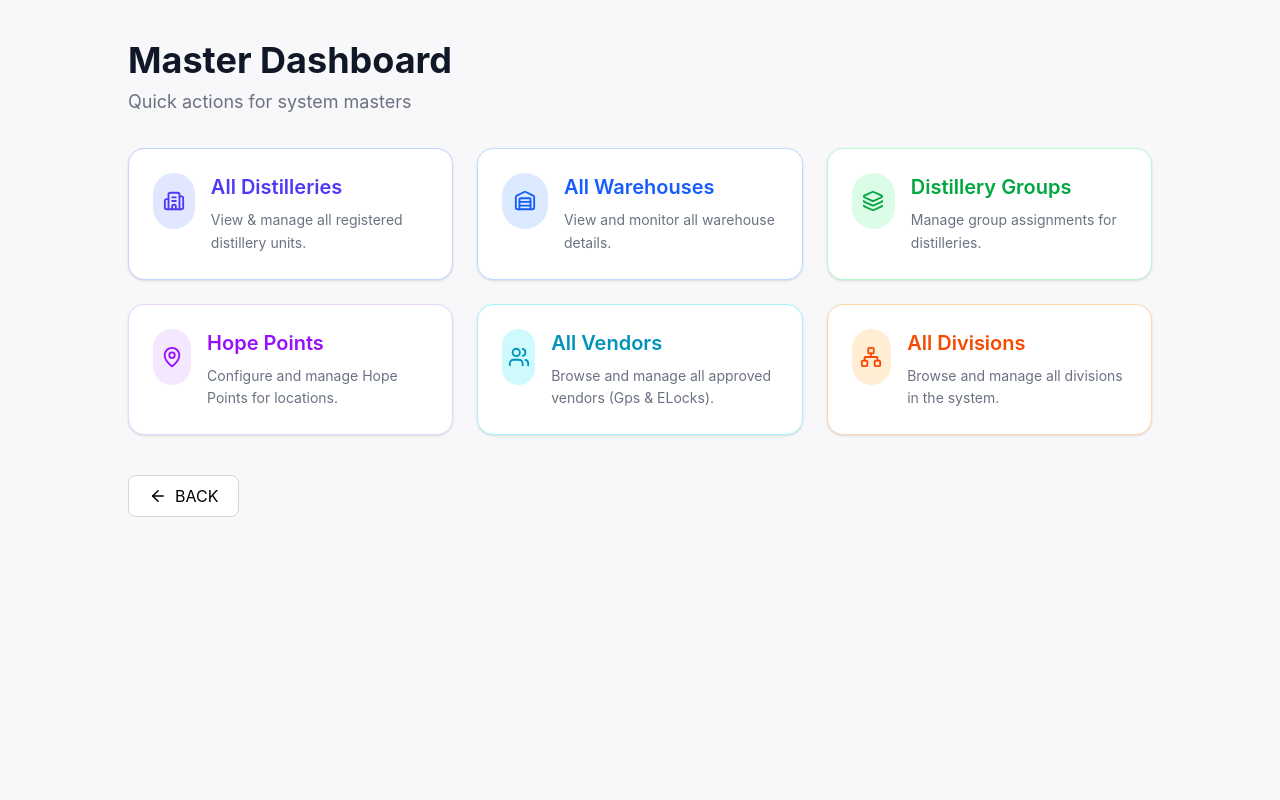
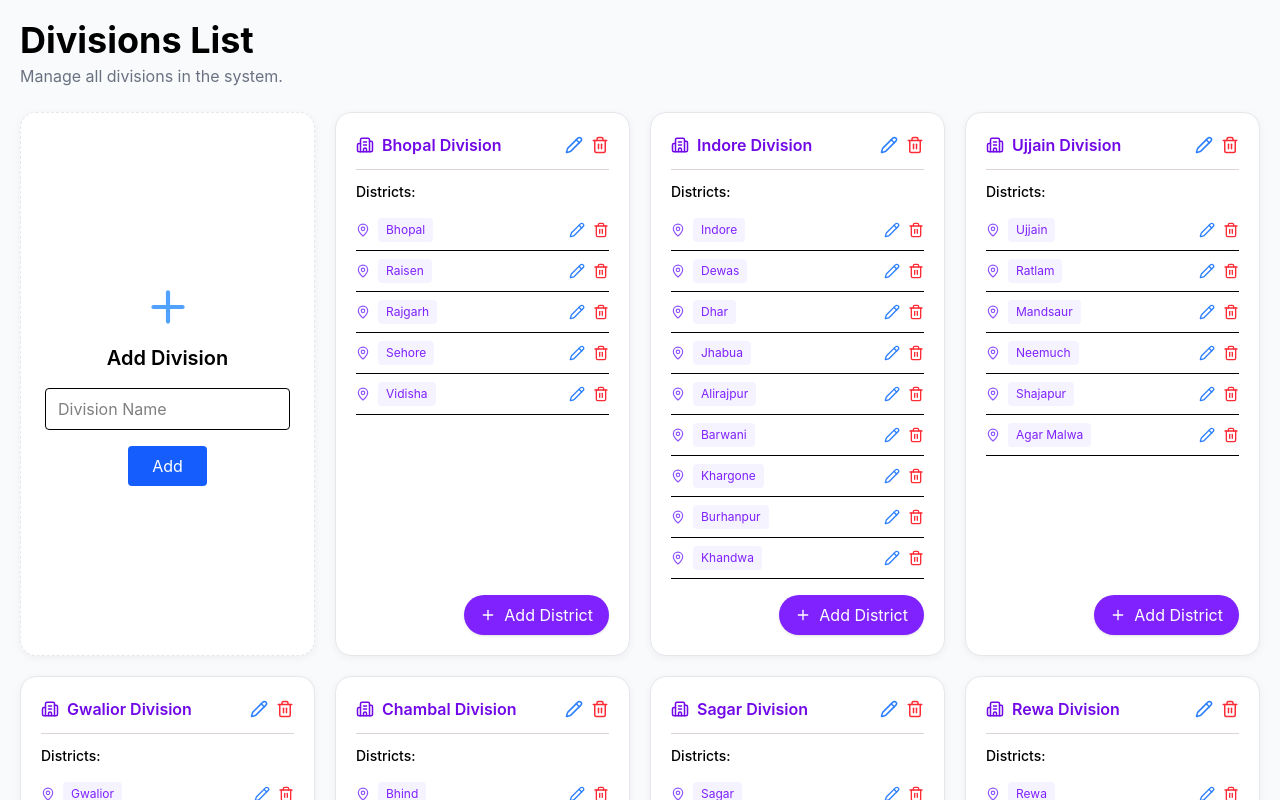
Before and after one commit to coder-Ranjan143/deemo, a React (Vite) app in the folder kirti/: page / in a window 1280 px wide. Shown: the top 800 px of the page. Built offline with nearby package versions, Linux system fonts and the light colour scheme.

Commit message:
Divisions List

```diff
--- a/kirti/src/App.jsx
+++ b/kirti/src/App.jsx
@@ -1,9 +1,10 @@
 import Master from "./Master Dashboard/Master";
-
+import Divisions from "./page/Divisions";
 function App() {
   return (
     <div>
-      <Master/>
+      {/* <Master/> */}
+      <Divisions/>
     </div>
   );
 }
--- /dev/null
+++ b/kirti/src/components/AddDivisionCard.jsx
@@ -0,0 +1,34 @@
+import { Plus } from "lucide-react";
+
+const AddDivisionCard = () => {
+  return (
+    <div className="bg-white border border-dashed
+  rounded-2xl
+  border border-[#e5e7eb]
+  shadow-[0_2px_8px_rgba(0,0,0,0.05)]
+  hover:shadow-[0_6px_16px_rgba(0,0,0,0.08)]
+  transition-all
+  duration-300 min-h-[420px] flex flex-col justify-center items-center p-6">
+      <Plus
+        size={50}
+        className="text-blue-400 mb-3"
+      />
+
+      <h2 className="font-semibold text-xl mb-4">
+        Add Division
+      </h2>
+
+      <input
+        type="text"
+        placeholder="Division Name"
+        className="w-full border rounded px-3 py-2"
+      />
+
+      <button className="mt-4 bg-blue-600 text-white px-6 py-2 rounded">
+        Add
+      </button>
+    </div>
+  );
+};
+
+export default AddDivisionCard;
--- /dev/null
+++ b/kirti/src/components/DistrictItem.jsx
@@ -0,0 +1,22 @@
+import { MapPin, Pencil, Trash2 } from "lucide-react";
+
+const DistrictItem = ({ district }) => {
+  return (
+    <div className="flex justify-between items-center py-2 border-b">
+      <div className="flex items-center gap-2">
+        <MapPin size={14} className="text-violet-500" />
+
+        <span className="bg-violet-50 text-violet-600 px-2 py-1 rounded text-xs">
+          {district}
+        </span>
+      </div>
+
+      <div className="flex gap-2">
+        <Pencil size={16} className="text-blue-500 cursor-pointer" />
+        <Trash2 size={16} className="text-red-500 cursor-pointer" />
+      </div>
+    </div>
+  );
+};
+
+export default DistrictItem;
--- /dev/null
+++ b/kirti/src/components/DivisionCard.jsx
@@ -0,0 +1,55 @@
+import {
+  Building2,
+  Pencil,
+  Trash2,
+  Plus,
+} from "lucide-react";
+
+import DistrictItem from "./DistrictItem";
+
+const DivisionCard = ({ division }) => {
+  return (
+    <div className=" bg-white
+  rounded-2xl
+  border border-[#e5e7eb]
+  shadow-[0_2px_8px_rgba(0,0,0,0.05)]
+  hover:shadow-[0_6px_16px_rgba(0,0,0,0.08)]
+  transition-all
+  duration-300
+  p-5
+  min-h-[420px]
+  flex flex-col">
+      <div className="flex justify-between items-center  border-b border-[#ddd5d5] pb-3">
+        <h2 className="flex items-center gap-2 text-violet-700 font-semibold">
+          <Building2 size={18} />
+          {division.name}
+        </h2>
+
+        <div className="flex gap-2">
+          <Pencil size={18} className="text-blue-500 cursor-pointer" />
+          <Trash2 size={18} className="text-red-500 cursor-pointer" />
+        </div>
+      </div>
+
+      <h3 className="mt-3 mb-2 text-sm font-medium">
+        Districts:
+      </h3>
+
+      <div className="flex-1 ">
+        {division.districts.map((district, index) => (
+          <DistrictItem
+            key={index}
+            district={district}
+          />
+        ))}
+      </div>
+
+      <button className="mt-4 ml-auto flex items-center gap-2 bg-violet-600 text-white px-4 py-2 rounded-full shadow hover:bg-violet-700">
+        <Plus size={16} />
+        Add District
+      </button>
+    </div>
+  );
+};
+
+export default DivisionCard;
--- /dev/null
+++ b/kirti/src/data/divisionsData.js
@@ -0,0 +1,70 @@
+export const divisions = [
+  {
+    id: 1,
+    name: "Bhopal Division",
+    districts: ["Bhopal", "Raisen", "Rajgarh", "Sehore", "Vidisha"],
+  },
+  {
+    id: 2,
+    name: "Indore Division",
+    districts: [
+      "Indore",
+      "Dewas",
+      "Dhar",
+      "Jhabua",
+      "Alirajpur",
+      "Barwani",
+      "Khargone",
+      "Burhanpur",
+      "Khandwa",
+    ],
+  },
+  {
+    id: 3,
+    name: "Ujjain Division",
+    districts: [
+      "Ujjain",
+      "Ratlam",
+      "Mandsaur",
+      "Neemuch",
+      "Shajapur",
+      "Agar Malwa",
+    ],
+  },
+  {
+    id: 4,
+    name: "Gwalior Division",
+    districts: ["Gwalior", "Datia","Morena","Sheopur", "Shivpuri"],
+  },
+  {
+    id: 5,
+    name: "Chambal Division",
+    districts: ["Bhind","Morena","Sheopur"],
+  },
+  {
+    id: 6,
+    name: "Sagar Division",
+    districts: ["Sagar", "Chhatarpur", "Tikamgarh", "Panna","Damoh"],
+  },
+  {
+    id: 7,
+    name: "Rewa Division",
+    districts: ["Rewa", "Satna", "Sidhi", "Singrauli"],
+  },
+  {
+    id: 8,
+    name: "Shahdol Division",
+    districts: ["Shahdol", "Anuppur", "Umaria", "Dindori"],
+  },
+  {
+    id: 9,
+    name: "Jabalpur Division",
+    districts: ["Jabalpur", "Katni", "Narsinghpur","Mandla", "Seoni", "Balaghat","Pandhurna"],
+  },
+  {
+    id: 10,
+    name: "Narmadapuram Division",
+    districts: ["Narmadapuram","Betul", "Harda"],
+  }
+
+];
--- /dev/null
+++ b/kirti/src/page/Divisions.jsx
@@ -0,0 +1,31 @@
+import AddDivisionCard from "../components/AddDivisionCard";
+import DivisionCard from "../components/DivisionCard";
+
+import { divisions } from "../data/divisionsData";
+
+const Divisions = () => {
+  return (
+    <div className="bg-gray-50 min-h-screen p-5">
+      <h1 className="text-4xl font-bold">
+        Divisions List
+      </h1>
+
+      <p className="text-gray-500 mt-1 mb-6">
+        Manage all divisions in the system.
+      </p>
+
+      <div className="grid grid-cols-1 md:grid-cols-2 xl:grid-cols-4 gap-5">
+        <AddDivisionCard />
+
+        {divisions.map((division) => (
+          <DivisionCard
+            key={division.id}
+            division={division}
+          />
+        ))}
+      </div>
+    </div>
+  );
+};
+
+export default Divisions;
```
